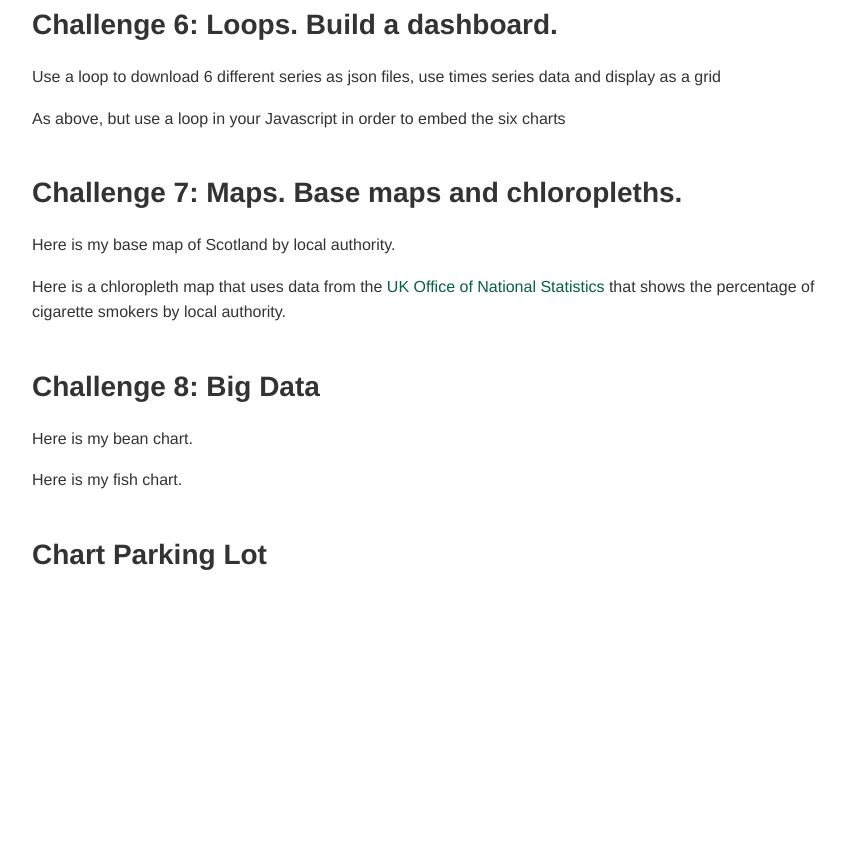
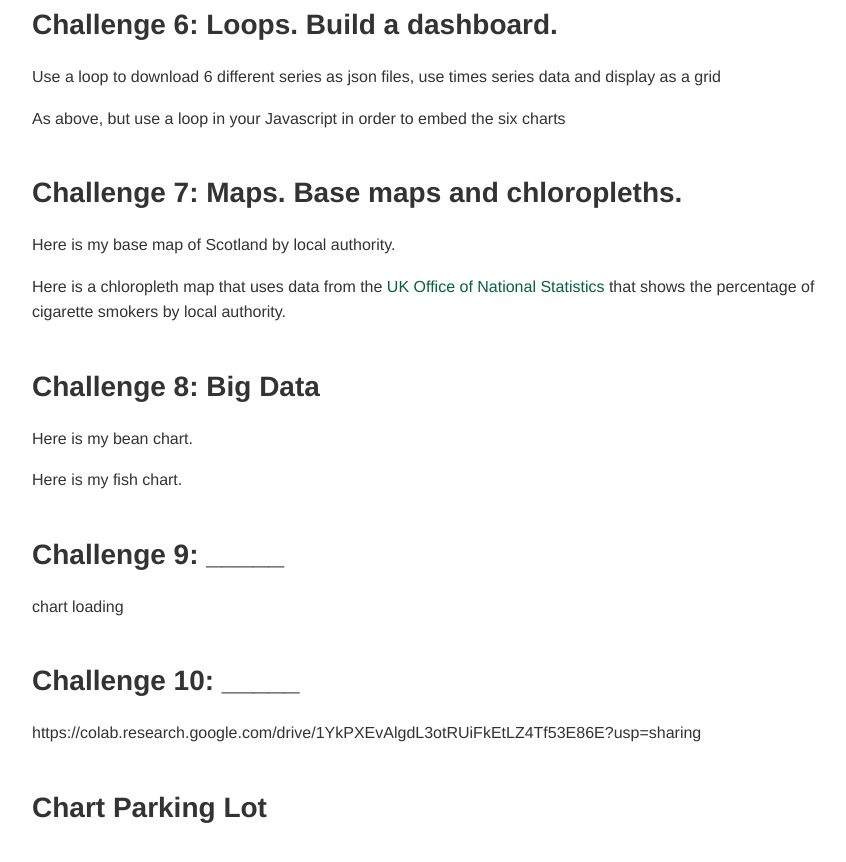
Before and after one commit to hannahjliu/hannahjliu.github.io, a plain HTML site: page index.html in a window 1280 px wide. Shown: the part 1968-2830 px from the top of the page, without its empty margins (208-1054 px from the left). Before the commit the page ends 2586 px from the top, so only its background shows below. Drawn offline with Linux system fonts and the light colour scheme; a script that the page names is missing.

Commit message:
Add files via upload

```diff
--- a/index.html
+++ b/index.html
@@ -145,6 +145,25 @@
         </div>
     </section>
 
+            <section>
+        <div class="chart-description">
+            <h2>Challenge 9: _____ </h2>
+            <p>
+                chart loading
+            </p>
+        </div>
+    </section>
+
+            <section>
+        <div class="chart-description">
+            <h2>Challenge 10: _____ </h2>
+            <p>
+                https://colab.research.google.com/drive/1YkPXEvAlgdL3otRUiFkEtLZ4Tf53E86E?usp=sharing
+            </p>
+
+        </div>
+    </section>
+
 
     <section>
         <div class="chart-description">
```
